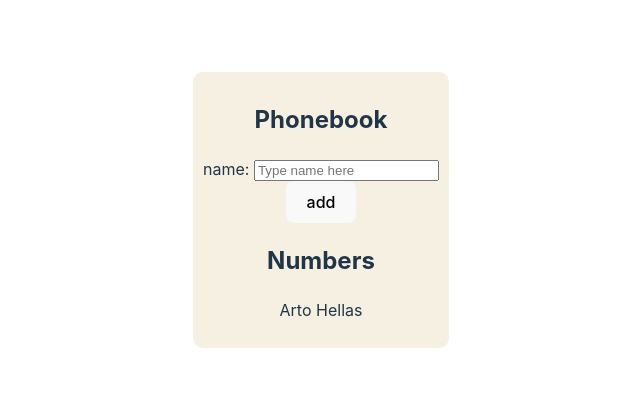
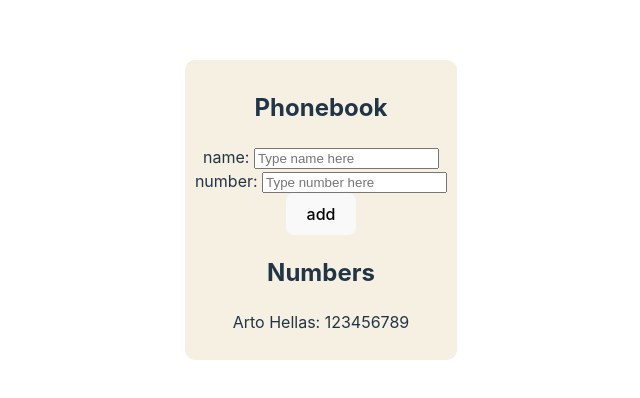
Before and after one commit to GucciGangnam/fullStackOpenCourse, a React (Vite) app in the folder part2/phonebook/Phone-Book-React/: page / in a window 1280 px wide. Shown: the part 190-588 px from the top of the page, without its empty margins (319-959 px from the left). Built offline with nearby package versions, Linux system fonts and the light colour scheme.

Commit message:
Part 2.8 complete

```diff
--- a/part2/phonebook/Phone-Book-React/src/App.jsx
+++ b/part2/phonebook/Phone-Book-React/src/App.jsx
@@ -6,29 +6,36 @@ import { useState } from 'react'
 
 const App = () => {
   const [persons, setPersons] = useState([
-    { name: 'Arto Hellas' }
+    {
+      name: 'Arto Hellas',
+      number: '123456789'
+    }
   ])
-  const [newName, setNewName] = useState('')
+  const [newName, setNewName] = useState('');
+  const [newNumber, setNewNumber] = useState('');
 
   // Handle change name
   const handleChangename = (e) => {
     setNewName(e.target.value)
   }
+// handle chnage number
+const handleChangeNumber = (e) => {
+  setNewNumber(e.target.value)
+}
 
   // SUbmit new name
   const submitName = (e) => {
     e.preventDefault();
-
     const nameExists = persons.some(person => person.name === newName);
-
     if (nameExists) {
       alert(`${newName} is already added to phonebook`);
       return;
     }
 
-    const updatedPersons = [...persons, { name: newName }];
+    const updatedPersons = [...persons, { name: newName, number: newNumber }];
     setPersons(updatedPersons);
     setNewName('');
+    setNewNumber('')
   };
 
   return (
@@ -44,6 +51,12 @@ const App = () => {
             onChange={handleChangename} />
         </div>
         <div>
+          number: <input
+            placeholder="Type number here"
+            value={newNumber}
+            onChange={handleChangeNumber} />
+        </div>
+        <div>
           <button type="submit">add</button>
         </div>
       </form>
@@ -51,7 +64,8 @@ const App = () => {
       <h2>Numbers</h2>
       {persons.map((person) => (
         <p key={person.name}>
-          {person.name}
+          {person.name}: {person.number}
+
         </p>
       ))}
     </div>
```
